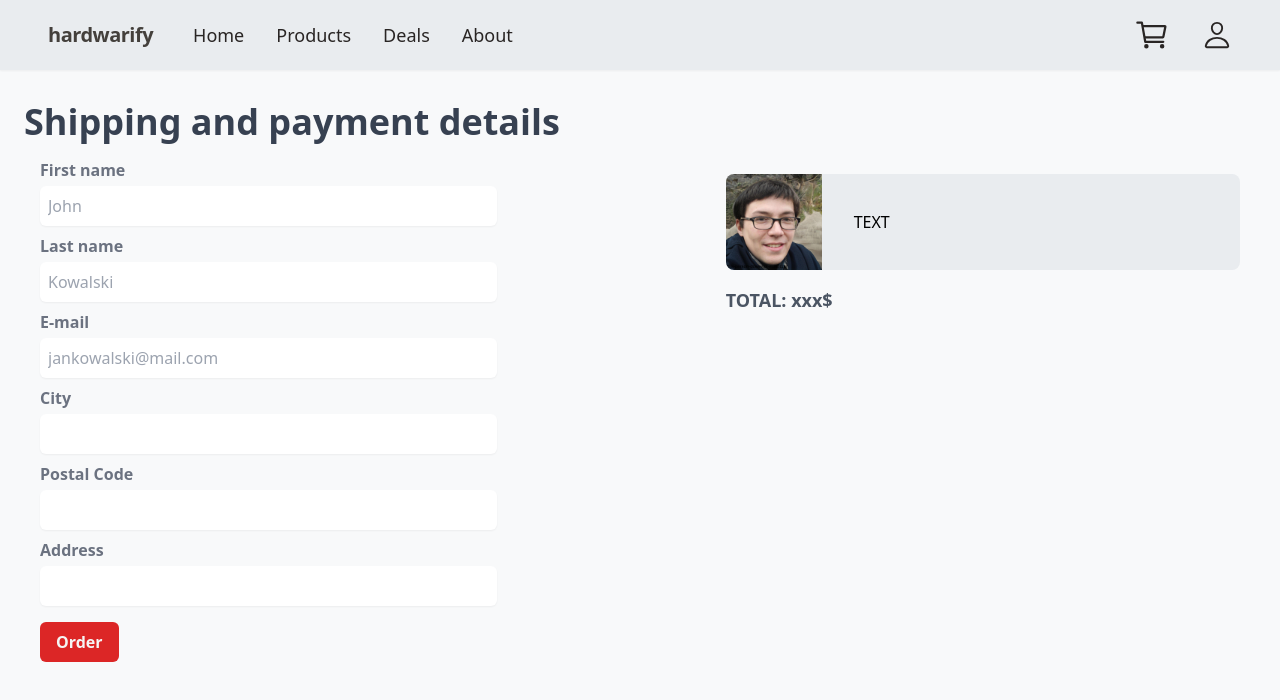
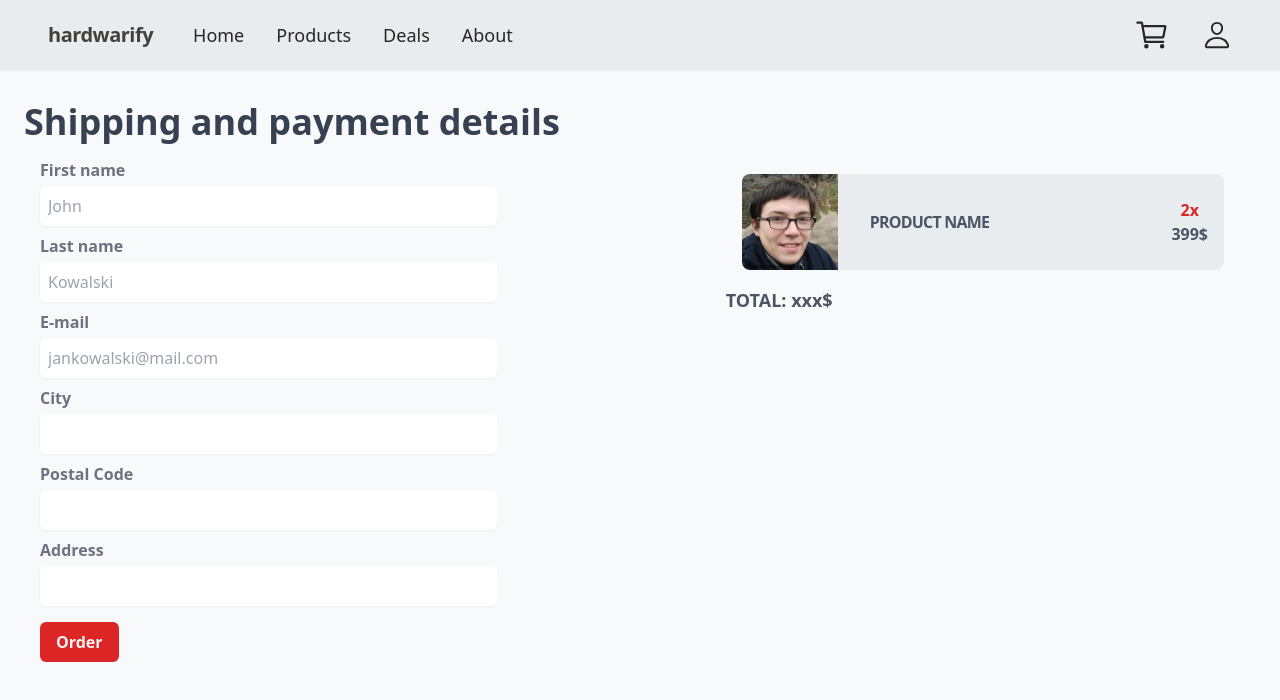
Before and after one commit to tojamrcel/hardwarify-project, a Next.js app: page /cart/checkout in a window 1280 px wide. Shown: the top 700 px of the page. Built offline with nearby package versions, Linux system fonts and the light colour scheme.

Commit message:
feat: create summary product item component for summary cart overview

```diff
--- /dev/null
+++ b/app/_components/SummaryProductItem.tsx
@@ -0,0 +1,18 @@
+function SummaryProductItem() {
+  return (
+    <div className="grid w-full flex-shrink-0 grid-cols-[8rem_3fr] overflow-hidden rounded-lg bg-white-second">
+      <img src="/person.jpg" width="96" height="96" alt="" className="" />
+      <div className="flex h-full w-full items-center justify-between pr-4">
+        <p className="font-semibold uppercase tracking-tighter text-gray-600">
+          product name
+        </p>
+        <div className="flex flex-col justify-center text-center font-semibold">
+          <p className="text-red-600">2x</p>
+          <p className="text-gray-600">399$</p>
+        </div>
+      </div>
+    </div>
+  );
+}
+
+export default SummaryProductItem;
--- a/app/cart/checkout/page.tsx
+++ b/app/cart/checkout/page.tsx
@@ -1,4 +1,5 @@
 import InputRow from "@/app/_components/InputRow";
+import SummaryProductItem from "@/app/_components/SummaryProductItem";
 
 function Page() {
   return (
@@ -94,19 +95,8 @@ function Page() {
           </button>
         </form>
         <div>
-          <div className="flex max-h-[65%] w-full flex-col items-start justify-start gap-2 overflow-auto py-4">
-            <div className="grid w-full flex-shrink-0 grid-cols-[8rem_3fr] overflow-hidden rounded-lg bg-white-second">
-              <img
-                src="/person.jpg"
-                width="96"
-                height="96"
-                alt=""
-                className=""
-              />
-              <div className="flex h-full w-full flex-col justify-center">
-                TEXT
-              </div>
-            </div>
+          <div className="flex max-h-[65%] w-full flex-col items-start justify-start gap-2 overflow-auto px-4 py-4">
+            <SummaryProductItem />
           </div>
           <p className="text-lg font-bold text-gray-600">
             TOTAL: <span className="font-semibold">xxx$</span>
```
